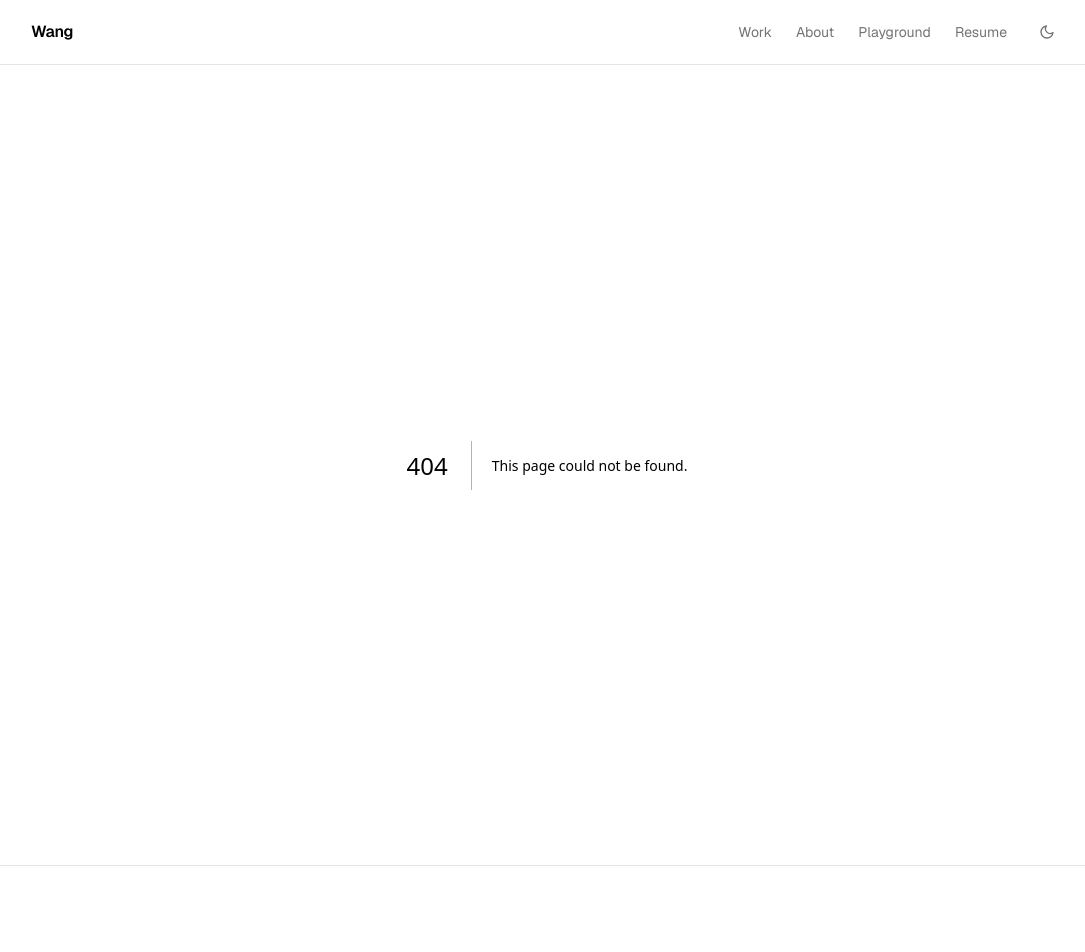
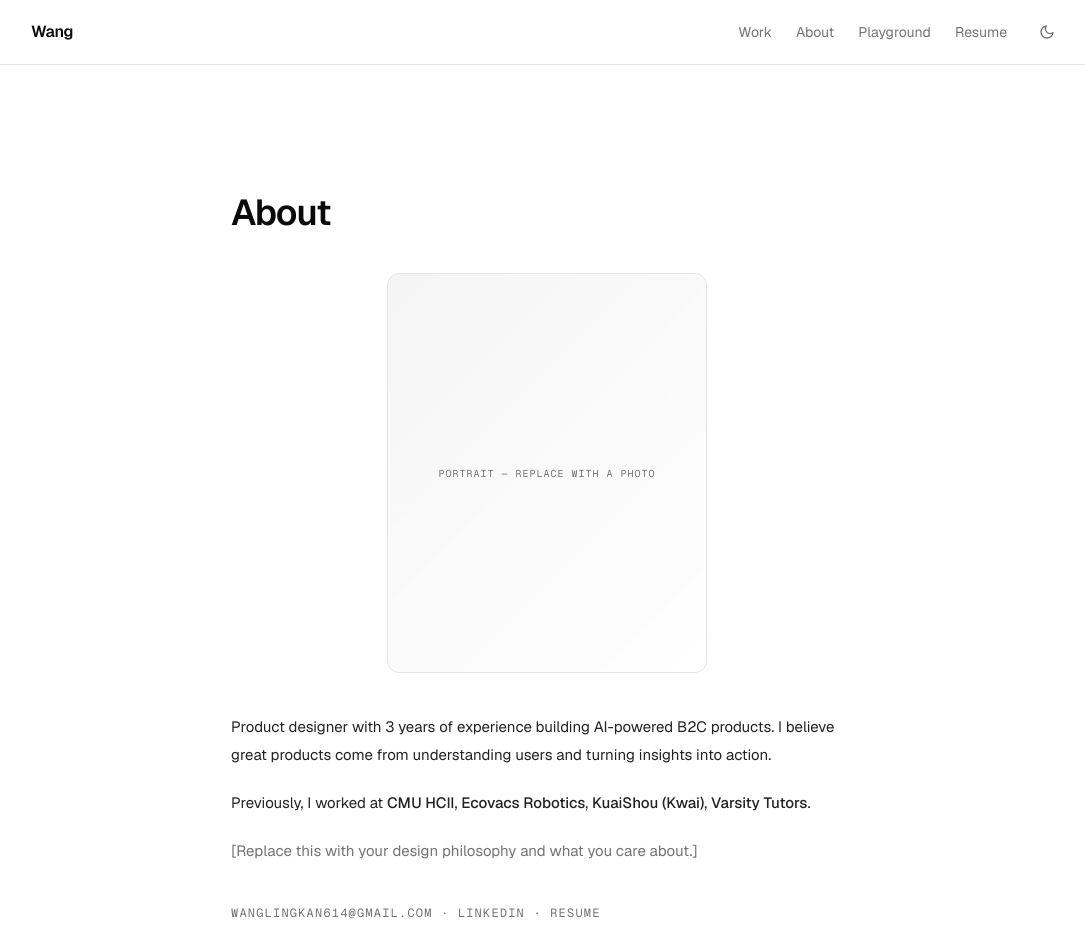
Before and after one commit to lingkan-wang/lingkan-wang.github.io, a Next.js app: page /about in a window 1280 px wide. Before the commit this address had no page. Shown: the top 952 px of the page, without its empty margins (93-1178 px from the left). Built offline with nearby package versions, Linux system fonts and the light colour scheme.

Commit message:
feat: about page

```diff
--- /dev/null
+++ b/app/about/page.tsx
@@ -0,0 +1,42 @@
+import type { Metadata } from "next";
+import { site } from "@/lib/site";
+import { Reveal } from "@/components/reveal";
+import { Placeholder } from "@/components/placeholder";
+
+export const metadata: Metadata = { title: `About — ${site.name}` };
+
+export default function About() {
+  return (
+    <div className="mx-auto max-w-[680px] px-6 pb-32 pt-24 sm:pt-32">
+      <Reveal>
+        <h1 className="text-3xl font-semibold tracking-tight sm:text-4xl">About</h1>
+      </Reveal>
+
+      <Reveal delay={0.05} className="mt-10">
+        <Placeholder label="Portrait — replace with a photo" aspect="aspect-[4/5]" className="mx-auto max-w-xs" />
+      </Reveal>
+
+      <Reveal delay={0.1} className="mt-10 space-y-5 text-[15px] leading-7 text-fg/90">
+        <p>{site.intro}</p>
+        <p>
+          Previously, I worked at{" "}
+          {site.previously.map((p, i) => (
+            <span key={p}>
+              <span className="font-medium">{p}</span>
+              {i < site.previously.length - 1 ? ", " : "."}
+            </span>
+          ))}
+        </p>
+        <p className="text-muted">[Replace this with your design philosophy and what you care about.]</p>
+      </Reveal>
+
+      <Reveal delay={0.15} className="mt-10 font-mono text-xs uppercase tracking-widest text-muted">
+        <a href={`mailto:${site.email}`} className="hover:text-fg">{site.email}</a>
+        {"  ·  "}
+        <a href={site.links.linkedin} target="_blank" rel="noopener noreferrer" className="hover:text-fg">LinkedIn</a>
+        {"  ·  "}
+        <a href={site.links.resume} target="_blank" rel="noopener noreferrer" className="hover:text-fg">Resume</a>
+      </Reveal>
+    </div>
+  );
+}
```
